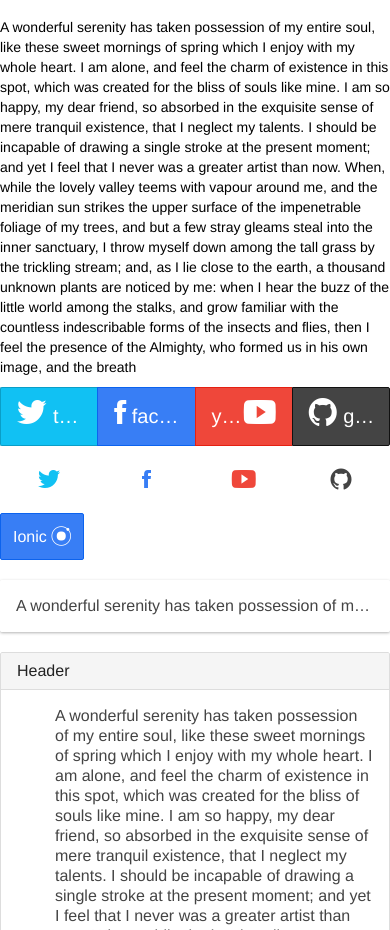
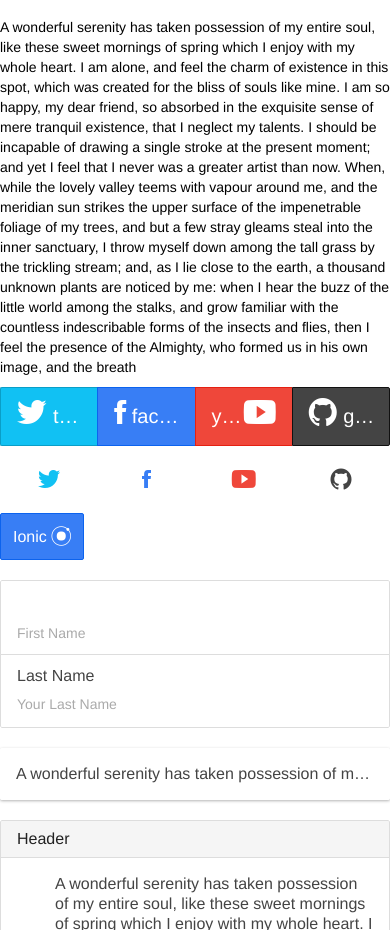
Before and after one commit to nagarakesh4/sagacious-funicular, a website: page www/index.html in a window 390 px wide. Shown: the part 170-1100 px from the top of the page. Drawn offline with Linux system fonts and the light colour scheme; some packages are replaced by stand-ins of ours; files that its build step writes are made by us from their sources; files whose address does not match are found by name.

Commit message:
add forms - textbox, floating textbox

```diff
--- a/www/index.html
+++ b/www/index.html
@@ -66,6 +66,22 @@
         <button class="icon ion-social-github button button-dark button-clear "></button>
        </p>
        <p><button class="button button-positive icon ion-ionic icon-right"><i class=""></i> Ionic</button></p>
+
+       <!-- forms -->
+        <div class="list list-inset">
+
+        <label class="item item-input item-floating-label">
+          <span class="input-label">First Name</span>
+          <input type="text" placeholder="First Name">
+        </label>
+        <label class="item item-input item-stacked-label">
+          <span class="input-label">Last Name</span>
+          <input type="text" placeholder="Your Last Name">
+        </label>
+
+
+        </div>
+
        <div class="card">
           <div class="item">
            A wonderful serenity has taken possession of my entire soul, like these sweet mornings of spring which I enjoy with my whole heart. I am alone, and feel the charm of existence in this spot, which was created for the bliss of souls like mine. I am so happy, my dear friend, so absorbed in the exquisite sense of mere tranquil existence, that I neglect my talents. I should be incapable of drawing a single stroke at the present moment; and yet I feel that I never was a greater artist than now. When, while the lovely valley teems with vapour around me, and the meridian sun strikes the upper surface of the impenetrable foliage of my trees, and but a few stray gleams steal into the inner sanctuary, I throw myself down among the tall grass by the trickling stream; and, as I lie close to the earth, a thousand unknown plants are noticed by me: when I hear the buzz of the little world among the stalks, and grow familiar with the countless indescribable forms of the insects and flies, then I feel the presence of the Almighty, who formed us in his own image, and the breath
@@ -86,6 +102,8 @@
             Footer
           </div>
         </div>
+
+
        <div class="list">
           <div class="item item-divider">Dividing Sections</div>
 
```
